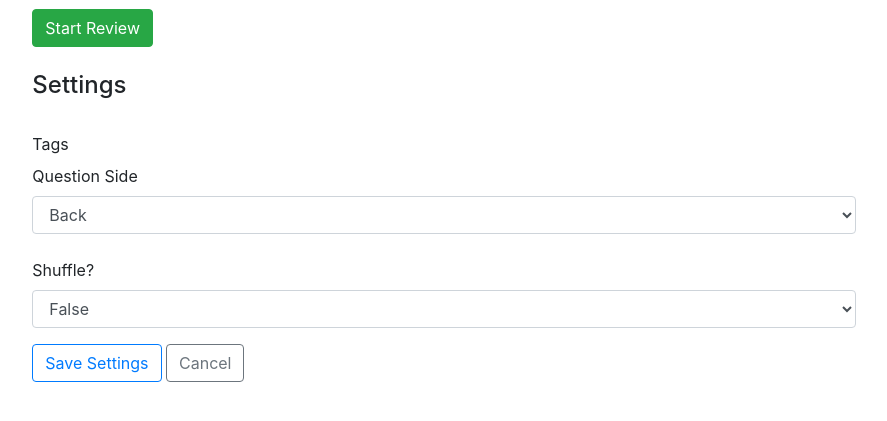
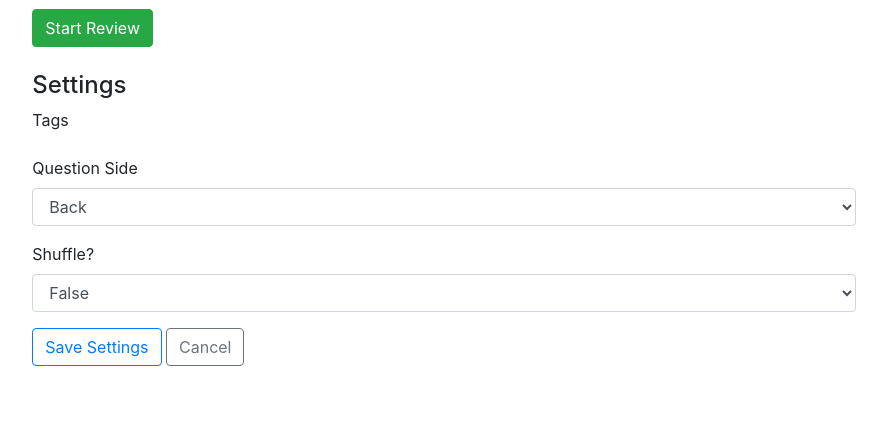
Before and after one commit to ryanarnold/benkyo, a Python web app: template benkyo/templates/review_start.html in a window 1280 px wide. Shown: the part 138-559 px from the top of the page, without its empty margins (196-1083 px from the left). Run offline with Jinja, Linux system fonts and the light colour scheme; the template is opened without the code that fills it, so the values that code supplies are empty; some libraries are stand-ins or nearby versions.

Commit message:
Tweak template.

```diff
--- a/benkyo/templates/review_start.html
+++ b/benkyo/templates/review_start.html
@@ -24,7 +24,6 @@
           <h4>Settings</h4>
 
           <div class="form-group">
-            <br>
             <label for="input-front">Tags</label>
             {% for tag in tags %}
               <div class="form-check">
@@ -40,8 +39,9 @@
                 <label class="form-check-label" for="{{ tag }}">{{ tag }}</label>
               </div>
             {% endfor %}
+          </div>
 
-            <br>
+          <div class="form-group">
             <label for="input-question-side">Question Side</label>
             <select name="question_side" id="input-question-side" class="form-control">
               {% if question_side == 'FRONT' %}
@@ -52,8 +52,9 @@
                 <option value="BACK" selected>Back</option>
               {% endif %}
             </select>
+          </div>
 
-            <br>
+          <div class="form-group">
             <label for="input-shuffle">Shuffle?</label>
             <select name="shuffle" id="input-shuffle" class="form-control">
               {% if shuffle == 'TRUE' %}
```
Lines whose indentation alone changed are shown as unchanged.
